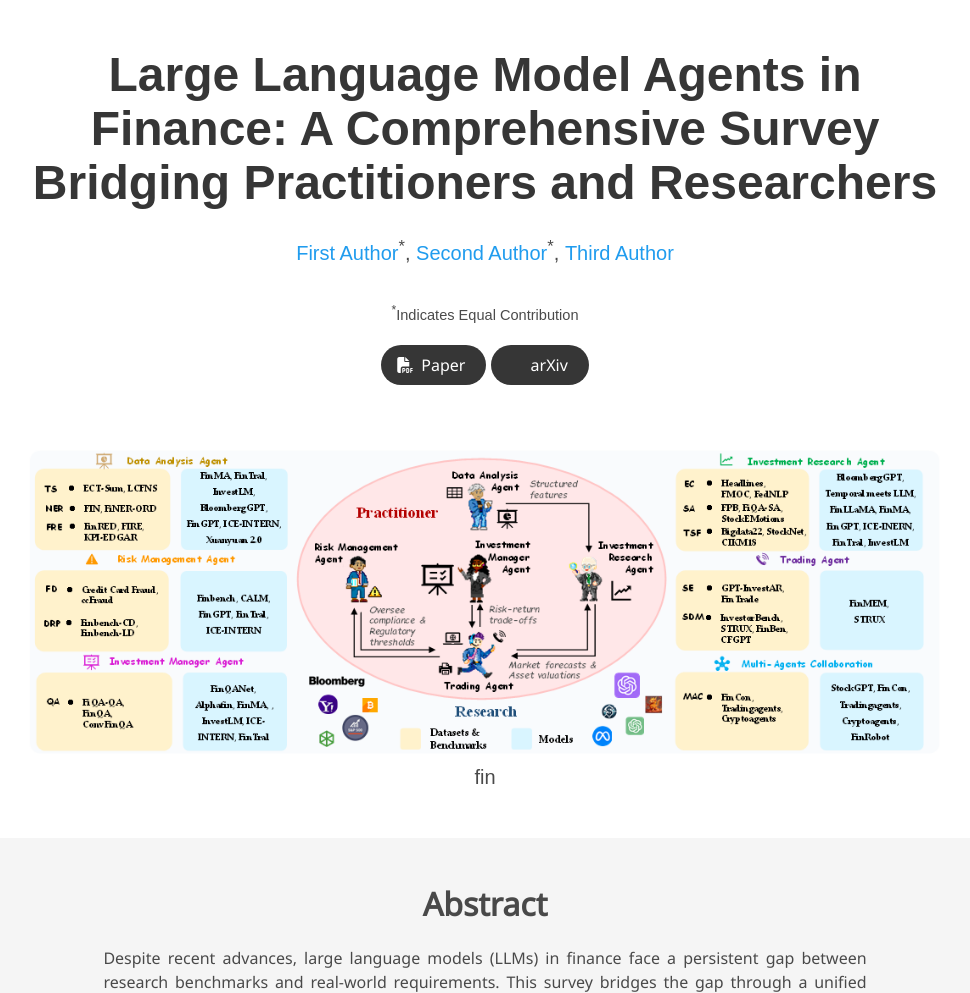
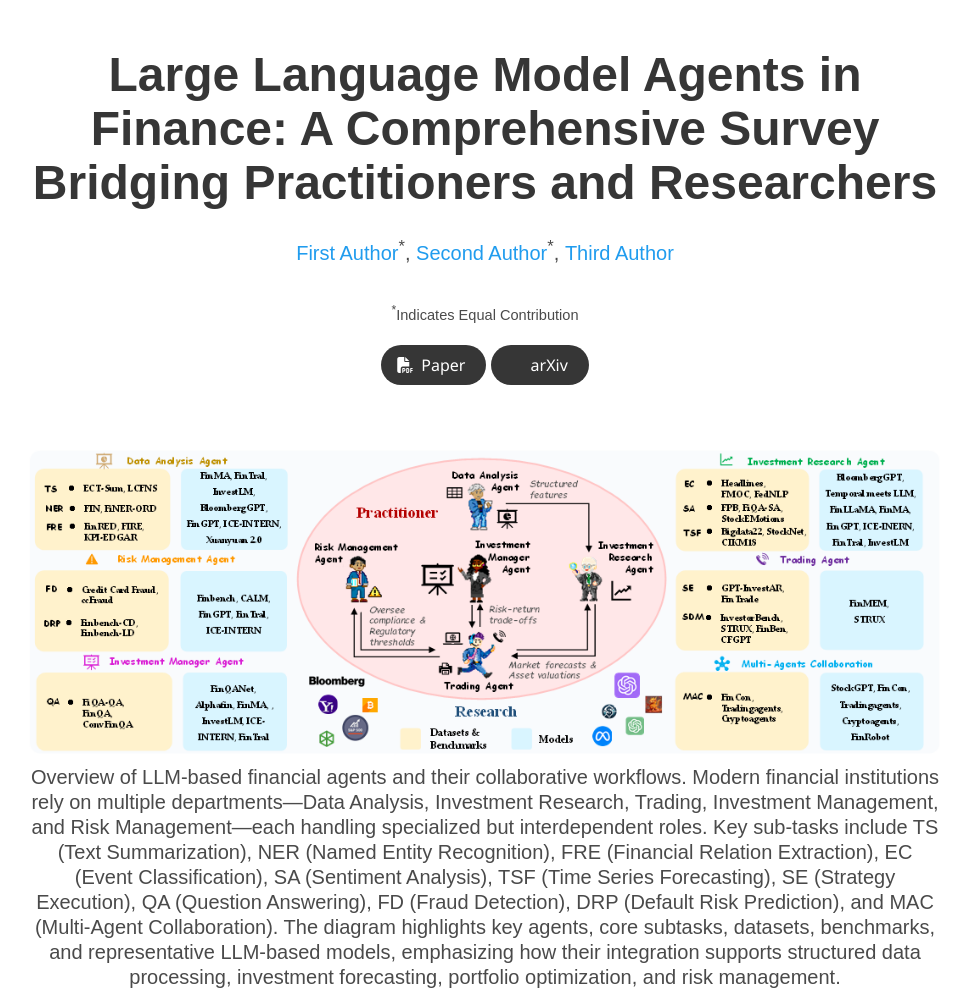
Before and after one commit to F1y1113/fin_survey, a plain HTML site: page index.html in a window 1280 px wide. Shown: the top 993 px of the page, without its empty margins (155-1125 px from the left). Drawn offline with nearby package versions, Linux system fonts and the light colour scheme; some icons are missing; a web font is replaced by a local one.

Commit message:
Update index.html

```diff
--- a/index.html
+++ b/index.html
@@ -107,7 +107,7 @@ Practitioners and Researchers</h1>
     <div class="hero-body">
       <img src="static/images/fin_overview.png" alt="Financial Overview" height="100%">
       <h2 class="subtitle has-text-centered">
-        fin
+        Overview of LLM-based financial agents and their collaborative workflows. Modern financial institutions rely on multiple departments—Data Analysis, Investment Research, Trading, Investment Management, and Risk Management—each handling specialized but interdependent roles. Key sub-tasks include TS (Text Summarization), NER (Named Entity Recognition), FRE (Financial Relation Extraction), EC (Event Classification), SA (Sentiment Analysis), TSF (Time Series Forecasting), SE (Strategy Execution), QA (Question Answering), FD (Fraud Detection), DRP (Default Risk Prediction), and MAC (Multi-Agent Collaboration). The diagram highlights key agents, core subtasks, datasets, benchmarks, and representative LLM-based models, emphasizing how their integration supports structured data processing, investment forecasting, portfolio optimization, and risk management.
       </h2>
     </div>
   </div>
```
